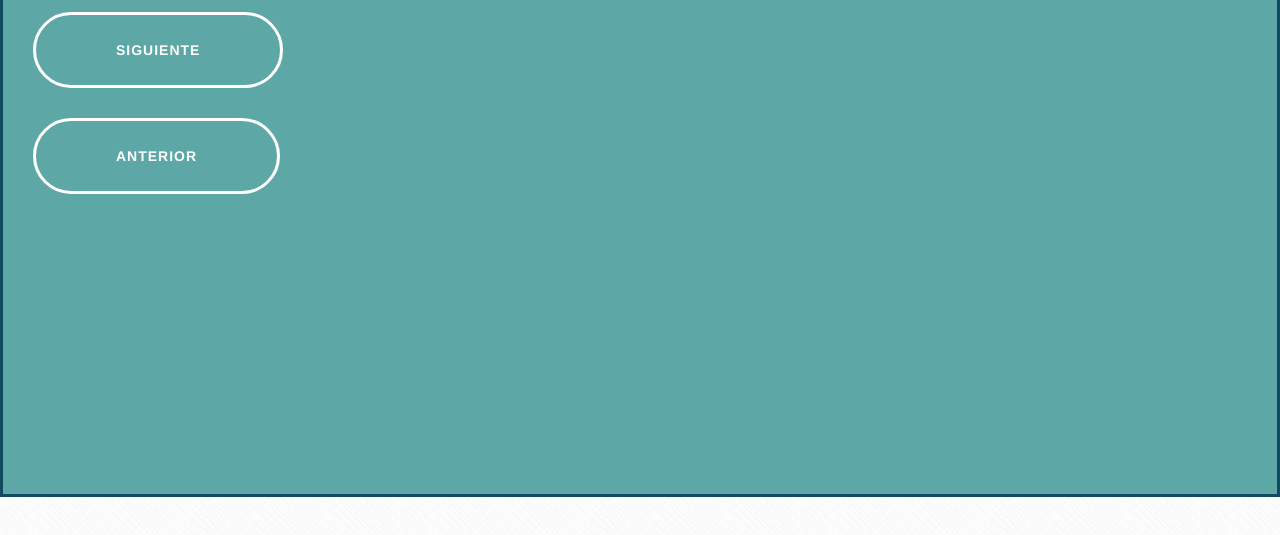
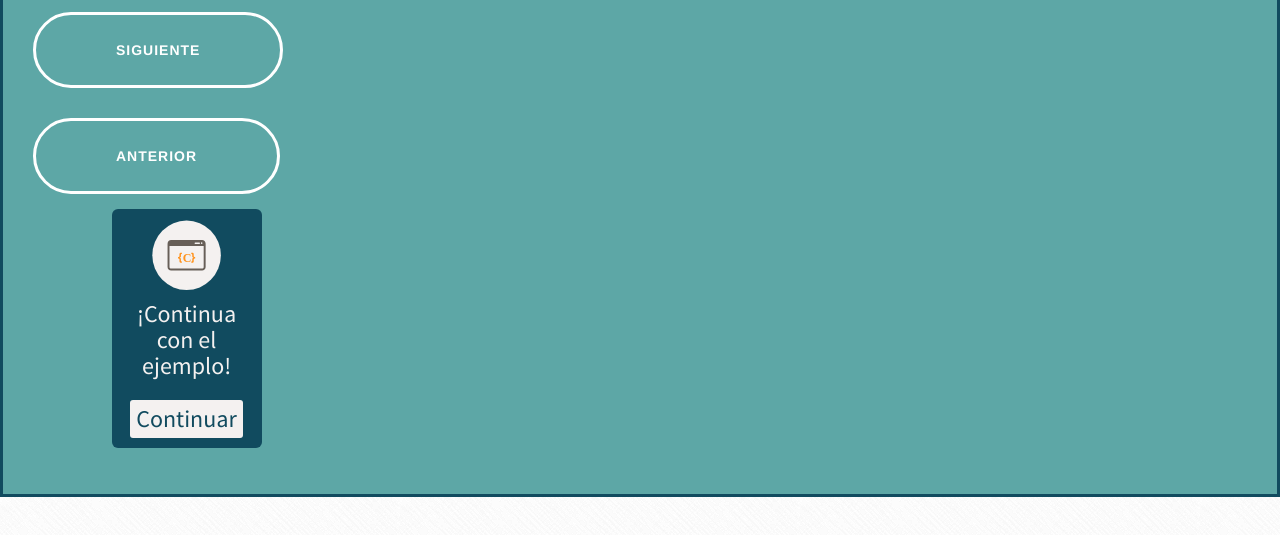
Before and after one commit to yossely/Aplicacion-Web-Para-el-Autoaprendizaje-Basico-de-Lenguaje-C, a website: page dist/main.html in a window 1280 px wide. Shown: the part 153-688 px from the top of the page. Drawn offline with Linux system fonts and the light colour scheme; files whose address does not match are found by name.

Commit message:
Diseño del box de pasar a la siguiente seccion, en este caso la seccion de ejemplo

```diff
--- a/source/sass/_variables.scss
+++ b/source/sass/_variables.scss
@@ -43,7 +43,6 @@ $color_black: #000000;
 $color_green: #5FD35F;
 $color_darkGreen: #4CA94C;
 $color_darkBlueKing: #375473;
-$color_lightGray: #E6E6E6;
 
 /* Fonts */
 $font_title: Oxygen, sans-serif;
--- a/source/sass/home.scss
+++ b/source/sass/home.scss
@@ -1,5 +1,7 @@
 @import "base";
 @import "navbar_home";
+
+$color_lightGray: #E6E6E6;
 
 .jumbotron {
 	background-color: transparent;
--- a/source/sass/styles.scss
+++ b/source/sass/styles.scss
@@ -2,8 +2,10 @@
 @import "navbar_main";
 
 
-$color_explanation: #5da7a6;
+$color_explanation: #5DA7A6;
 $color_explanation_darker: #4A8685;
+$color_lightGray: #F4F1F0;
+$color_lightGrayDarker: #C3C1C0;
 
 .unit-title {
 	font-family: $font_title;
@@ -196,3 +198,35 @@ $color_explanation_darker: #4A8685;
 	left: 10%;
 	opacity: 1;
 }
+
+
+/* Continue boxes */
+
+.continue-box {
+	background-color: $color_1NavyBlue;
+	border-radius: 6px;
+	padding: 10px 5px;
+	margin-bottom: 10px;
+	position: relative;
+	text-align: center;
+	color: $color_lightGray;
+	width: 80%;
+
+	& > h3,
+	& > button.btn-continue-box {
+		margin-top: 10px;
+		font-family: $font_main;
+		font-size: 24px;
+	}
+
+	& > button.btn-continue-box {
+		background-color: $color_lightGray;
+		color: $color_1NavyBlue;
+		padding: 0px 5px;
+
+		&:hover {
+			background-color: $color_lightGrayDarker;
+		}
+	}
+
+}
```
Also changed, not shown: dist/assets/css/styles.css, dist/assets/img/arrow-right-box.svg (added), dist/assets/img/consoleC-box.svg (added), dist/main.html, 3 other files.
